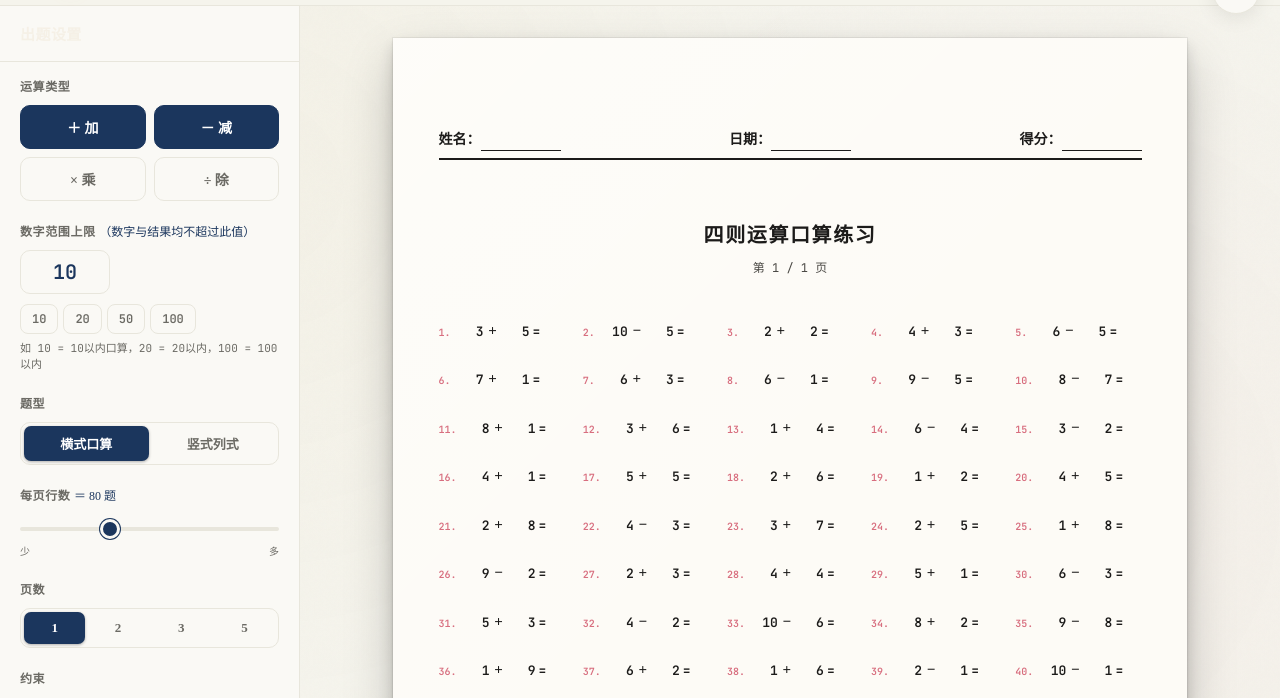
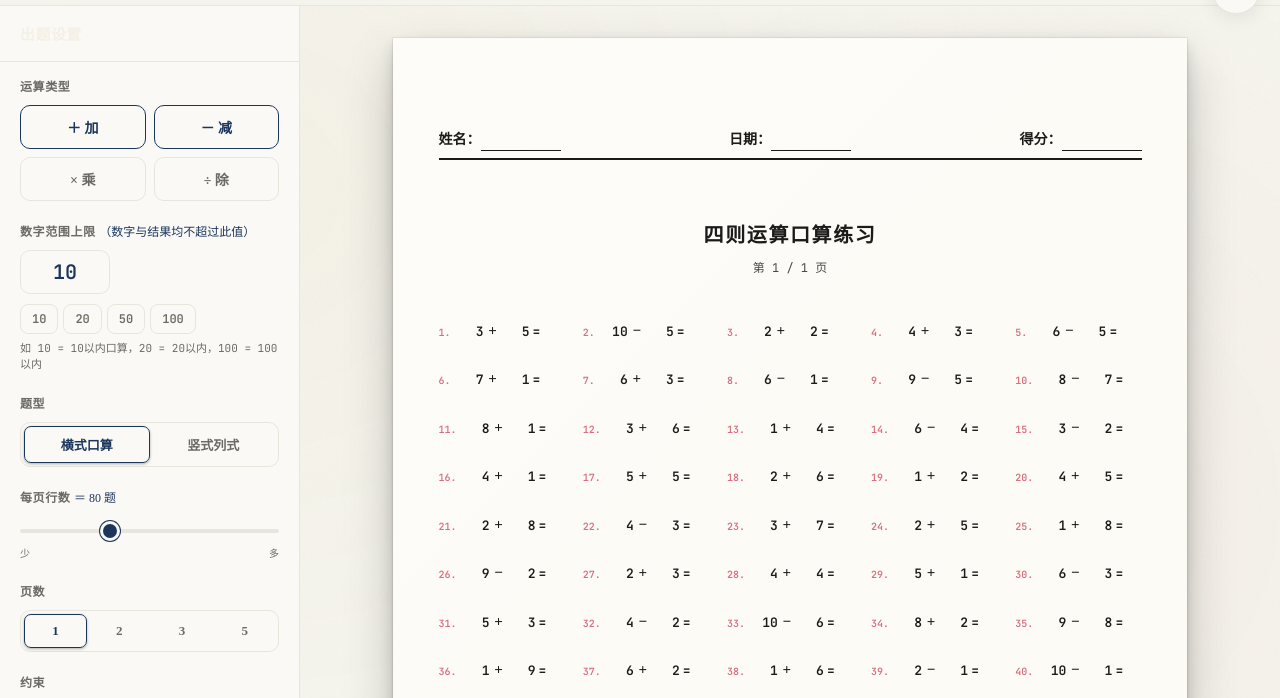
Before and after one commit to BingGitCn/MathChild, a plain HTML site: page arithmetic.html in a window 1280 px wide. Both pictures are taken after a click on the button "切换主题". Shown: the part 54-752 px from the top of the page. Drawn offline with Linux system fonts and the light colour scheme.

Commit message:
fix: 浅色主题选中按钮用品牌色边框，不用深色背景

```diff
--- a/style.css
+++ b/style.css
@@ -323,8 +323,9 @@ body::after {
   color: #1a1a1a;
 }
 [data-theme="light"] .op-chip.active {
-  background: var(--gold);
-  color: #fff;
+  background: transparent;
+  border-color: var(--gold);
+  color: var(--gold);
 }
 
 /* 分段控件 seg */
@@ -356,8 +357,9 @@ body::after {
   box-shadow: 0 1px 3px rgba(0,0,0,.3);
 }
 [data-theme="light"] .seg-btn.active {
-  background: var(--gold);
-  color: #fff;
+  background: transparent;
+  color: var(--gold);
+  border: 1.5px solid var(--gold);
 }
 
 /* range slider */
```
